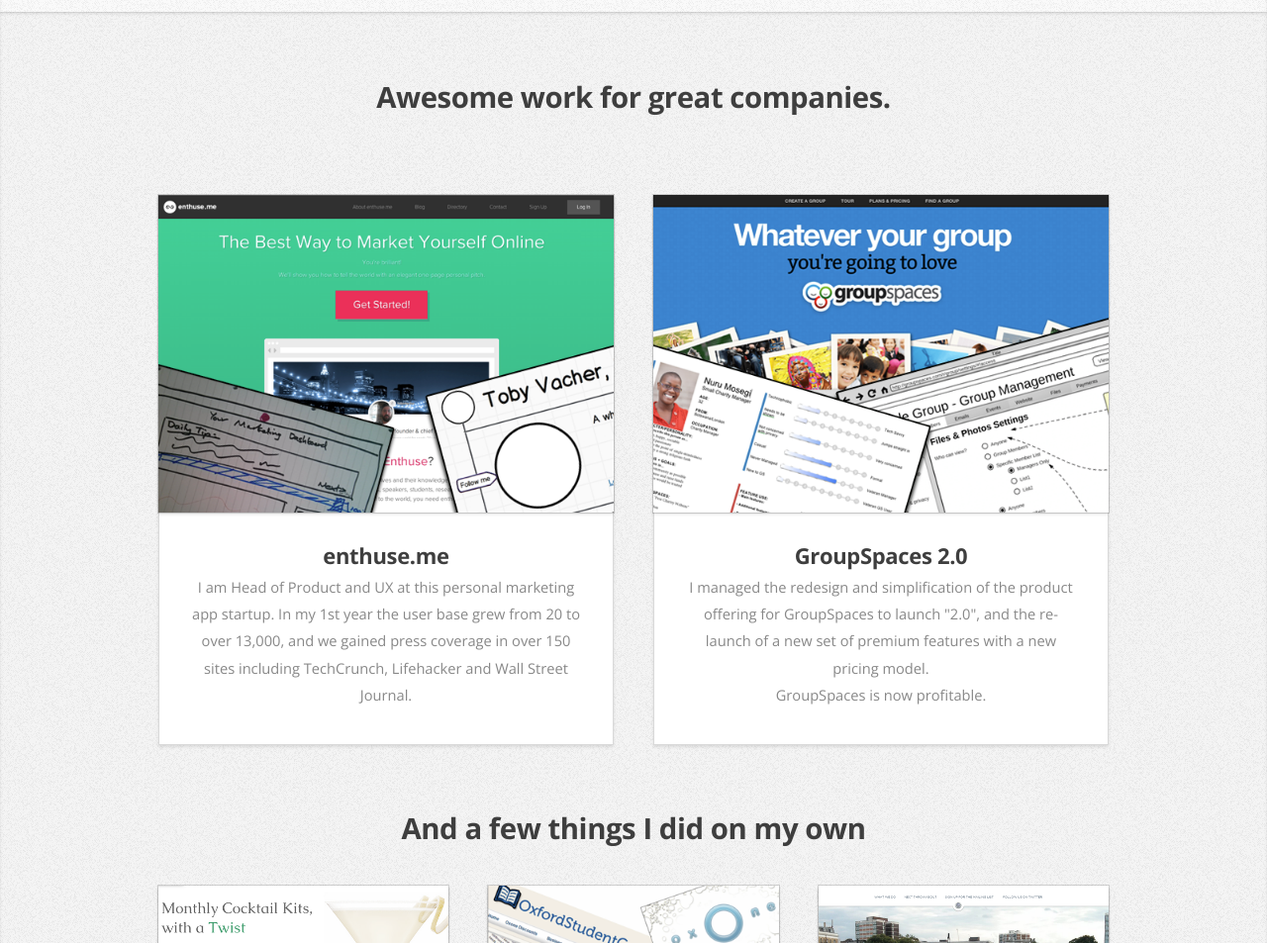
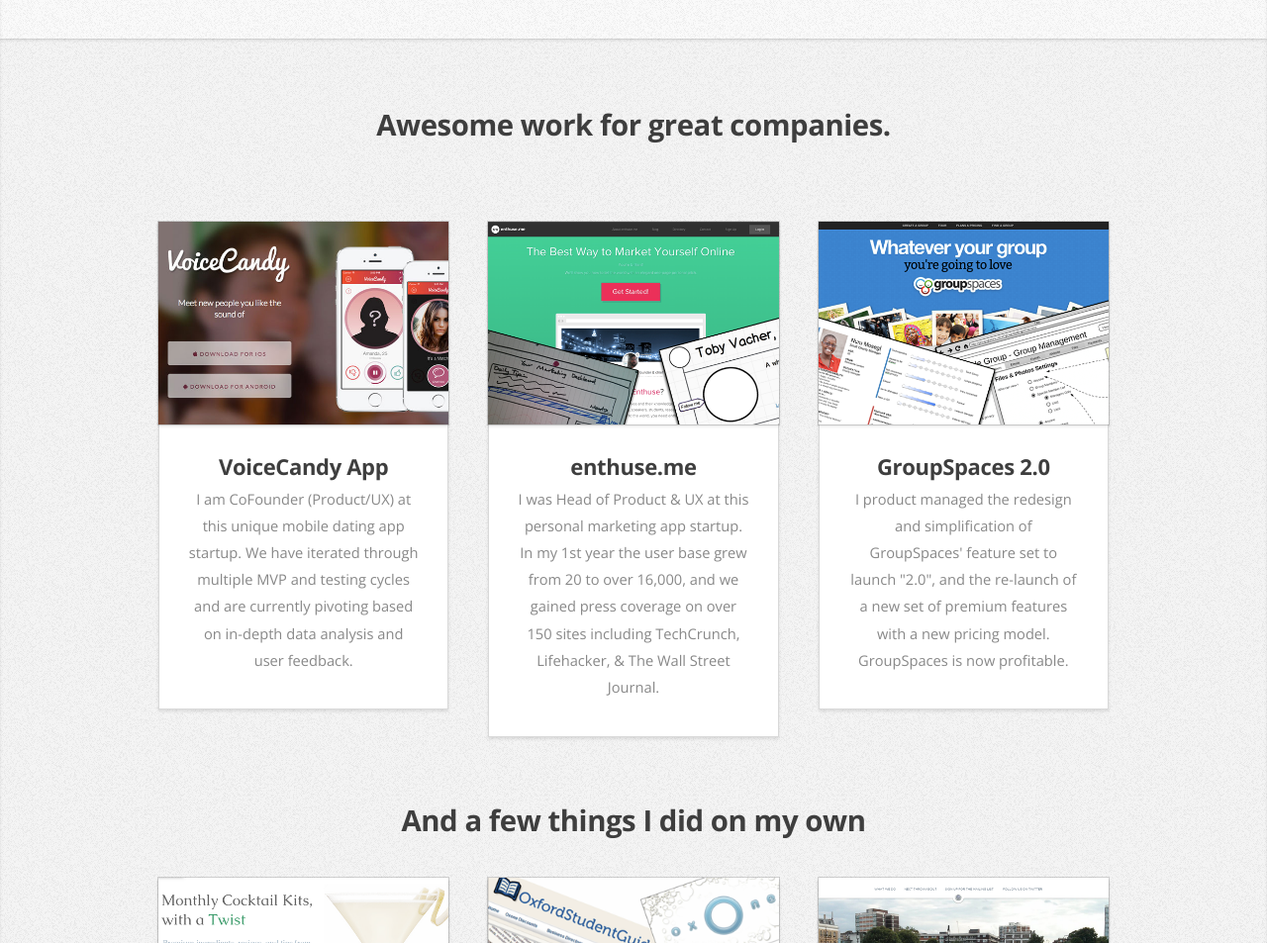
Before and after one commit to tobyvacher/tobyvacher, a plain HTML site: page index.html in a window 1280 px wide. Shown: the part 1139-2092 px from the top of the page at 99% size. Drawn offline with nearby package versions, Linux system fonts and the light colour scheme.

Commit message:
Adds VoiceCandy box to companies section

```diff
--- a/index.html
+++ b/index.html
@@ -73,7 +73,7 @@
 				<article id="work">
 					<header>
 						<h2>I design and manage the creation of great products.</h2>
-						<span>Specialising in Product Management, User Experience Design, & Agile Processes</span>
+						<span>Specialising in Product Management, User Experience Design, & Lean Processes</span>
 					</header>
 					<div class="container">
 						<div class="row">
@@ -94,7 +94,7 @@
 							<div class="4u">
 								<section class="box box-style1">
 									<span class="icon featured-icon icon-file-alt"></span>
-									<h3>Growth Hacking & Agile Processes</h3>
+									<h3>Growth Hacking, Lean & Agile Processes</h3>
 									<p></p>
 								</section>
 							</div>
@@ -118,18 +118,27 @@
 							</div>
 						</div>
 						<div class="row">
-							<div class="6u">
+							<div class="4u">
+								<article class="box box-style2">
+									<a href="http://www.voicecandy.com" target="_blank" class="image image-full"><img src="images/voicecandy2.png" alt="VoiceCandy - Meet people you like the sound of." /></a>
+									<h3><a href="http://www.voicecandy.com" target="_blank">VoiceCandy App</a></h3>
+									<p>I am CoFounder (Product/UX) at this unique mobile dating app startup. We have iterated through multiple MVP and testing cycles and are currently pivoting based on in-depth data analysis and user feedback.</p>
+								</article>
+							</div>
+
+							<div class="4u">
 								<article class="box box-style2">
 									<a href="http://www.enthuse.me/signups?token=y7HbrEumdJcFKo5G58FZ" target="_blank" class="image image-full"><img src="images/enthuse.png" alt="Homepage of enthuse.me - a personal marketing app" /></a>
 									<h3><a href="http://www.enthuse.me/signups?token=y7HbrEumdJcFKo5G58FZ" target="_blank">enthuse.me</a></h3>
-									<p>I am Head of Product and UX at this personal marketing app startup. In my 1st year the user base grew from 20 to over 13,000, and we gained press coverage in over 150 sites including TechCrunch, Lifehacker and Wall Street Journal.</p>
+									<p>I was Head of Product & UX at this personal marketing app startup. In my 1st year the user base grew from 20 to over 16,000, and we gained press coverage on over 150 sites including TechCrunch, Lifehacker, & The Wall Street Journal.</p>
 								</article>
 							</div>
-							<div class="6u">
+
+							<div class="4u">
 								<article class="box box-style2">
 									<a href="http://www.groupspaces.com" target="_blank" class="image image-full"><img src="images/groupspaces.png" alt="GroupSpaces 2.0 - Re-launch of a group management web app and new premium features and pricing structure" /></a>
 									<h3><a href="http://www.groupspaces.com" target="_blank">GroupSpaces 2.0</a></h3>
-									<p>I managed the redesign and simplification of the product offering for GroupSpaces to launch "2.0", and the re-launch of a new set of premium features with a new pricing model.<br />GroupSpaces is now profitable.</p>
+									<p>I product managed the redesign and simplification of GroupSpaces' feature set to launch "2.0", and the re-launch of a new set of premium features with a new pricing model.<br />GroupSpaces is now profitable.</p>
 								</article>
 							</div>
 
```
Also changed, not shown: images/voicecandy.png (added), images/voicecandy2.png (added).
